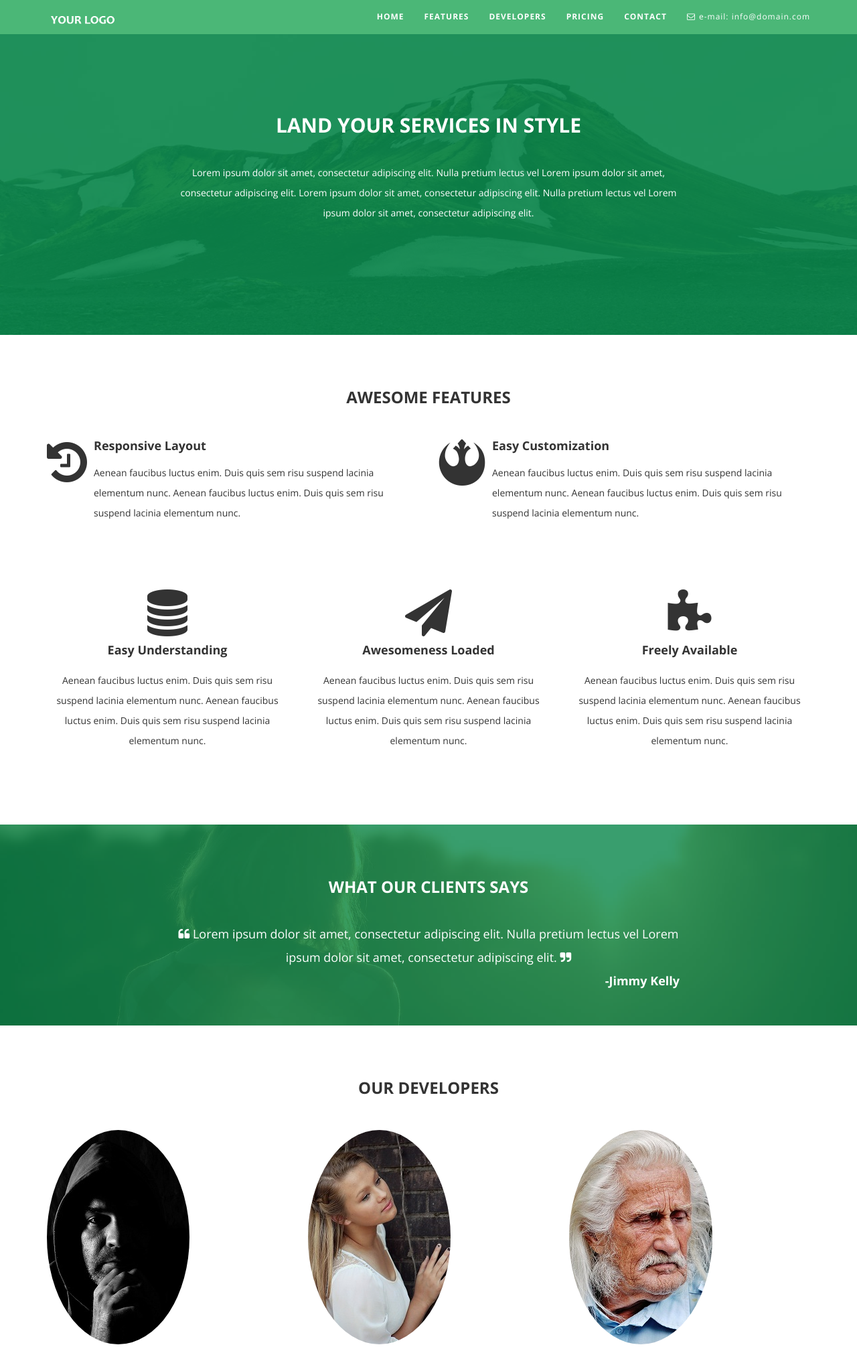
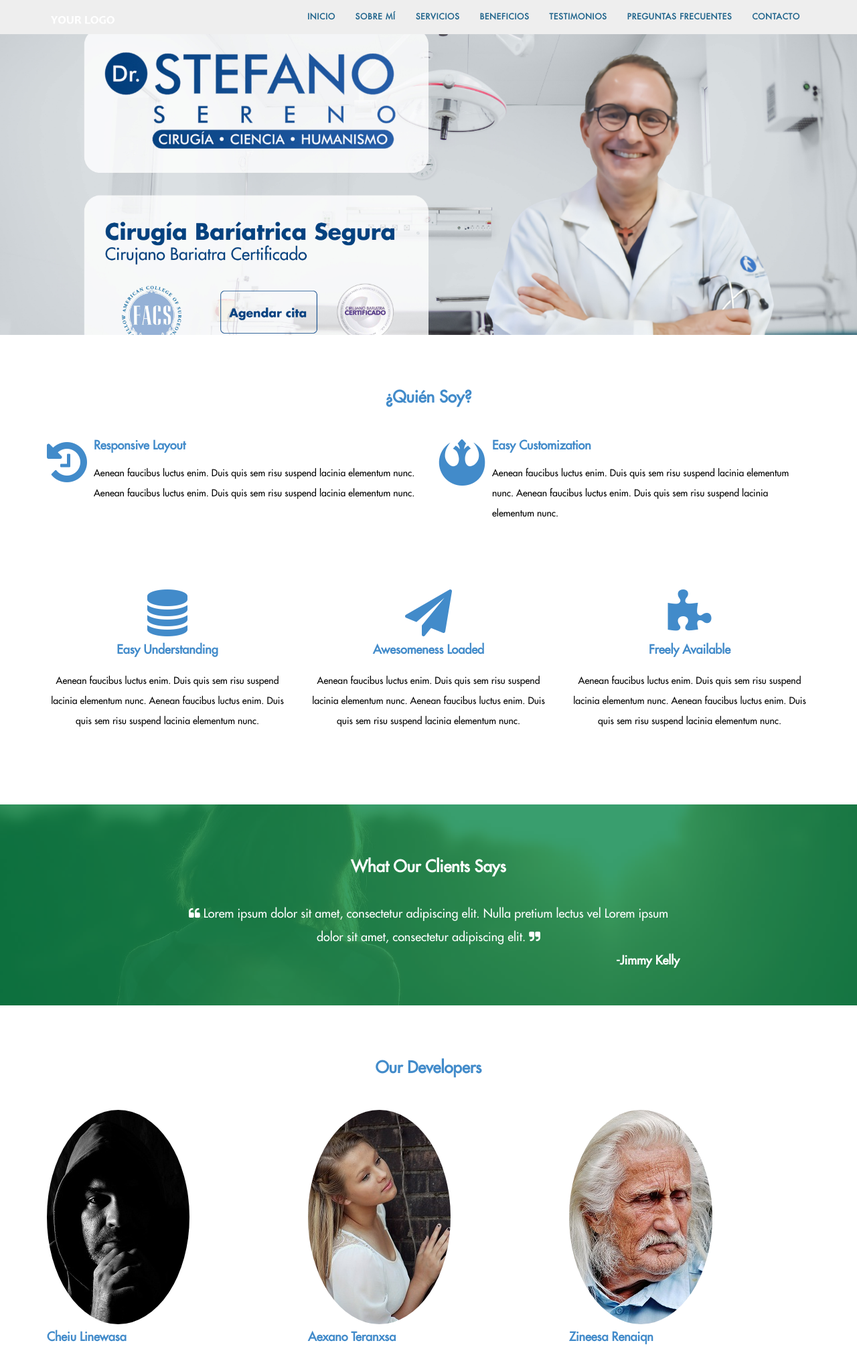
Before and after one commit to nightfury-04/dr-stefano, a PHP site: page / in a window 1280 px wide. Shown: the top 2011 px of the page at 67% size. Run offline with PHP 8.4, Linux system fonts and the light colour scheme.

Commit message:
Modify styles and delete unnecessary files

```diff
--- a/css/style.css
+++ b/css/style.css
@@ -12,163 +12,167 @@
 /* =============================================================
    GENERAL STYLES
  ============================================================ */
-body {
-    font-family: 'Open Sans', sans-serif;
-    line-height: 30px;
-
+ @font-face {
+  font-family: "FuturaStd-Medium";
+  src: url(../fonts/Futura/FuturaStd-Medium.otf);
 }
 
+@font-face {
+  font-family: "FuturaStd-Bold";
+  src: url(../fonts/Futura/FuturaStd-Bold.otf);
+}
+
+ body {
+  font-family: "FuturaStd-Medium";
+  line-height: 30px;
+}
 
 h2 {
-    padding-top:50px;
+  padding-top: 50px;
   text-transform: uppercase;
-    padding-bottom:20px;
-    color:#000;
+  padding-bottom: 20px;
+  color: #000;
 }
 h3 {
-    padding-top:30px;
-     padding-bottom:40px;
-     text-align:center;
-     font-weight:900;
-     text-transform:uppercase;
+  padding-top: 30px;
+  padding-bottom: 40px;
+  text-align: center;
+  font-weight: 900;
+  text-transform: capitalize;
 }
 section {
-    padding-top:30px;
-    padding-bottom:40px;
+  padding-top: 30px;
+  padding-bottom: 40px;
 }
 .just-pad {
-    padding-bottom:50px;
-    padding-top:80px;
+  padding-bottom: 50px;
+  padding-top: 80px;
 }
 
 p {
-    padding:10px 0px;
+  padding: 10px 0px;
+  color: #000;
 }
 /*=====================================
   NAVBAR STYLES
     ===================================*/
 
 .logo-custom {
-     max-height:30px
+  max-height: 30px;
 }
 #menu {
-    background-color:#4bb777;
-    color:#fff;
-    font-size:12px;
-    font-weight:900;
-    letter-spacing:1px;
-
+  background-color: #eeeeee;
+  color: #64ccc5;
+  font-size: 12px;
+  font-weight: 900;
+  letter-spacing: 1px;
+  text-transform: uppercase;
 }
 .navbar-inverse {
-border-color:transparent;
+  border-color: transparent;
 }
-.navbar-inverse .navbar-nav > li > a,.navbar-inverse .navbar-nav > li > a:hover {
-color: #FFF;
+.navbar-inverse .navbar-nav > li > a,
+.navbar-inverse .navbar-nav > li > a:hover {
+  color: #22668D;
 }
 
 .home-mail {
-    font-size:12px;
-    font-weight:normal;
-    padding-left:5px;
+  font-size: 12px;
+  font-weight: normal;
+  padding-left: 5px;
 }
 /*=====================================
   HEADERS STYLES
     ===================================*/
 
-
 .header-sec {
-
   padding-top: 10px;
   padding-bottom: 60px;
-    background: url(../img/head.jpg) no-repeat center center;
+  background: url(../img/banner.jpg) no-repeat;
   padding: 0;
   -webkit-background-size: cover;
   background-size: cover;
- color:#fff;
- background-attachment:fixed;
+  color: #fff;
+  background-attachment: fixed;
 }
-.header-sec .overlay{
-    background:rgba(8, 134, 74, 0.90);
+.header-sec .overlay {
+  /* background: rgba(8, 134, 74, 0.9); */
   min-height: 500px;
 }
 .header-sec h2 {
-        color:#fff;
-        padding-top:150px;
+  color: #fff;
+  padding-top: 150px;
 }
-
-
 
 /*=====================================
   TESTIMONIALS STYLES
     ===================================*/
 
-
 .testi-sec {
-
   padding-top: 10px;
   padding-bottom: 60px;
   background: url(../img/testi.jpg) no-repeat center center;
   padding: 0;
   -webkit-background-size: cover;
   background-size: cover;
- color:#fff;
- background-attachment:fixed;
-
+  color: #fff;
+  background-attachment: fixed;
 }
-.testi-sec .overlay{
-    background:rgba(8, 134, 74, 0.80);
+.testi-sec .overlay {
+  background: rgba(8, 134, 74, 0.8);
   min-height: 300px;
 }
 .testi-sec h3 {
-        color:#fff;
-        padding-top:60px;
-        padding-bottom:30px;
+  color: #fff;
+  padding-top: 60px;
+  padding-bottom: 30px;
 }
 
 .testi-sec h4 {
-    line-height:35px;
+  line-height: 35px;
 }
-
 
 /*=====================================
   PRICING STYLES
     ===================================*/
 
 .price-sec {
-
   padding-top: 40px;
   padding-bottom: 60px;
-    color:#fff;
-
-
+  color: #fff;
 }
 .price-sec span {
-        font-size:90px;
+  font-size: 90px;
 }
 
 .single-price {
-    background-color:rgba(8, 134, 74,1);
-    padding:50px;
+  background-color: rgba(142, 205, 221, 1);
+  padding: 50px;
 }
 .multi-price {
-    background-color:#4bb777;
-    padding:50px;
+  background-color: #22668D;
+  padding: 50px;
 }
 /*=====================================
   CONTACT STYLES
     ===================================*/
 .contact {
-    font-size:20px;
-    line-height:35px;
+  font-size: 20px;
+  line-height: 35px;
 }
 /*=====================================
   FOOTER STYLES
     ===================================*/
 
 .myfooter {
-    background-color:#4bb777;
-    padding:5px 40px 5px 40px;
-    color:#fff;
-    font-size:14px;
-    text-align:right;
+  background-color: #8ECDDD;
+  padding: 5px 40px 5px 40px;
+
 }
+
+.footerText {
+  color: #fff;
+  font-size: 14px;
+  text-align: right;
+  padding: 0;
+}
--- a/css/themes/green.css
+++ /dev/null
@@ -1,57 +0,0 @@
-/*====================================
-        Authour URI: www.binarytheme.com
-    License: Commons Attribution 3.0
-
-    http://creativecommons.org/licenses/by/3.0/
-
-    100% Free To use For Personal And Commercial Use.
-    IN EXCHANGE JUST GIVE US CREDIT US AND TELL YOUR FRIENDS ABOUT US
-
-      Color: Green
-  ======================================*/
-
-/*=====================================
-  NAVBAR STYLES
-    ===================================*/
-
-
-#menu {
-    background-color:#4bb777;
-
-}
-
-/*=====================================
-  HEADERS STYLES
-    ===================================*/
-
-
-.header-sec .overlay{
-    background:rgba(8, 134, 74, 0.90);
-}
-
-  /*=====================================
-  TESTIMONIALS STYLES
-    ===================================*/
-
-.testi-sec .overlay{
-    background:rgba(8, 134, 74, 0.80);
-}
-
-
-/*=====================================
-  PRICING STYLES
-    ===================================*/
-
-.single-price {
-    background-color:rgba(8, 134, 74,1);
-}
-.multi-price {
-    background-color:#4bb777;
-}
-/*=====================================
-  FOOTER STYLES
-    ===================================*/
-
- .myfooter {
-    background-color:#4bb777;
-}
--- a/index.php
+++ b/index.php
@@ -1,12 +1,12 @@
 <!DOCTYPE html>
-<html xmlns="http://www.w3.org/1999/xhtml">
+<html>
 
 <head>
     <meta charset="utf-8" />
     <meta name="viewport" content="width=device-width, initial-scale=1, maximum-scale=1" />
     <meta name="description" content="" />
     <meta name="author" content="" />
-    <title>Landing Page Template</title>
+    <title>Dr Stefano Sereno</title>
     <!-- BOOTSTRAP CORE STYLE CSS -->
     <link href="css/bootstrap.css" rel="stylesheet" />
     <!-- FONT AWESOME CSS -->
@@ -20,7 +20,7 @@
 </head>
 
 <body>
-    <!--END STYLE SWITCHER-->
+
     <div class="navbar navbar-inverse navbar-fixed-top move-me" id="menu">
         <div class="container">
             <div class="navbar-header">
@@ -33,24 +33,25 @@
             </div>
             <div class="navbar-collapse collapse">
                 <ul class="nav navbar-nav navbar-right">
-                    <li><a href="#home">HOME</a></li>
-                    <li><a href="#features">FEATURES</a></li>
+                    <li><a href="#home">Inicio</a></li>
+                    <li><a href="#about">Sobre mí</a></li>
 
-                    <li><a href="#developers">DEVELOPERS</a></li>
-                    <li><a href="#pricing">PRICING</a></li>
-                    <li><a href="#contact">CONTACT</a></li>
-                    <li><a href="mailto:info@domain.com?Subject=Product%20Enquiry" target="_top"> <i class="fa fa-envelope-o"></i><span class="home-mail">e-mail: info@domain.com</span></a></li>
+                    <li><a href="#services">Servicios</a></li>
+                    <li><a href="#benefit">Beneficios</a></li>
+                    <li><a href="#testimony">Testimonios</a></li>
+                    <li><a href="#question">Preguntas frecuentes</a></li>
+                    <li><a href="#contact">Contacto</li>
                 </ul>
             </div>
 
         </div>
     </div>
     <!--NAVBAR SECTION END-->
+
     <section class="header-sec" id="home">
         <div class="overlay">
             <div class="container">
-                <div class="row text-center">
-
+                <!-- <div class="row text-center">
                     <div class="col-lg-8 col-lg-offset-2 col-md-8 col-md-offset-2 col-sm-10 col-sm-offset-1">
 
                         <h2 data-scroll-reveal="enter from the bottom after 0.1s">
@@ -64,39 +65,29 @@
                             Nulla pretium lectus vel Lorem ipsum dolor sit amet, consectetur adipiscing elit.
                             Lorem ipsum dolor sit amet, consectetur adipiscing elit.
                             Nulla pretium lectus vel Lorem ipsum dolor sit amet, consectetur adipiscing elit.
-
                         </p>
-
                         <br />
-
-
-
-
                     </div>
-
-                </div>
+                </div> -->
             </div>
         </div>
 
     </section>
     <!--HEADER SECTION END-->
-    <section class="features" id="features">
+
+    <section class="features" id="about">
         <div class="container">
             <div class="row text-center">
-
                 <div class="col-lg-8 col-lg-offset-2 col-md-8 col-md-offset-2 col-sm-10 col-sm-offset-1">
-
                     <h3 data-scroll-reveal="enter from the bottom after 0.1s">
                         <strong>
-                            Awesome Features
+                            ¿Quién Soy?
                         </strong>
                     </h3>
+                </div>
+            </div>
 
-                </div>
-
-            </div>
             <div class="row ">
-
                 <div class="col-lg-6 col-md-6 col-sm-6" data-scroll-reveal="enter from the left after 0.4s">
                     <div class="media">
                         <div class="pull-left">
@@ -183,11 +174,6 @@
                             <br />
                             <span class="pull-right"><strong>-Jimmy Kelly</strong></span>
                         </h4>
-
-
-
-
-
                     </div>
 
                 </div>
@@ -207,10 +193,6 @@
                             Our Developers
                         </strong>
                     </h3>
-
-
-
-
 
                 </div>
 
@@ -253,48 +235,27 @@
     </section>
     <!--DEVELOPERS SECTION END-->
     <section class="price-sec text-center " id="pricing">
-
-
-
         <div class="col-lg-6  col-md-6 col-sm-6 single-price" data-scroll-reveal="enter from the left after 0.2s">
-
             <span>199 <i class="fa fa-dollar"></i></span>
-
             <h1>SINGLE LICENSE</h1>
-
-
-
-
-
         </div>
         <div class="col-lg-6  col-md-6 col-sm-6 multi-price" data-scroll-reveal="enter from the right after 0.2s">
-
-
             <span>890 <i class="fa fa-dollar"></i></span>
             <h1>MULTIPLE LICENSE</h1>
-
-
-
-
         </div>
-
 
     </section>
     <!--PRICING SECTION END-->
     <section class="contact" id="contact">
         <div class="container">
             <div class="row text-center ">
-
                 <div class="col-lg-8 col-lg-offset-2 col-md-8 col-md-offset-2 col-sm-10 col-sm-offset-1">
-
                     <h3 data-scroll-reveal="enter from the bottom after 0.1s">
                         <strong>
                             Stay Connected
                         </strong>
                     </h3>
-
                 </div>
-
             </div>
 
             <div class="row">
@@ -306,31 +267,26 @@
                         USA - 002301
                         <br />
                         email: info@domain.com
+                    </p>
+                </div>
 
-                    </p>
-
-
-
-                </div>
                 <div class="col-lg-6 col-md-6 col-sm-6" data-scroll-reveal="enter from the left after 0.4s">
                     <strong>Just Small Text</strong>
                     <p>
                         Aenean faucibus luctus enim. Duis quis sem risu suspend lacinia elementum nunc.
                     </p>
+                </div>
+            </div>
+        </div>
 
-
-                </div>
-
-            </div>
-
-        </div>
     </section>
     <!--CONTACT SECTION END-->
+
     <div class="myfooter">
-        &copy; 2014 yourdomain.com | by: <a href="http://binarytheme.com" style="color:#fff;" target="_blank">www.binarytheme.com</a>
-
+        <p class="footerText">Copyright &copy; 2023 Dr Stefano Sereno - Cirujano Bariatra en Guadalajara | Aviso de publicidad COFEPRIS: 2314102002A00180</p>
     </div>
     <!--FOOTER SECTION END-->
+
     <!--  Jquery Core Script -->
     <script src="assets/js/jquery-1.10.2.js"></script>
     <!--  Core Bootstrap Script -->
@@ -343,7 +299,6 @@
     <script src="assets/js/styleSwitcher.js"></script>
     <!--  Custom Scripts -->
     <script src="assets/js/custom.js"></script>
-
 </body>
 
 </html>
```
Also changed, not shown: css/styleSwitcher.css (added, +73 -0 lines), css/themes/red.css (deleted, +0 -57 lines), fonts/Futura/FuturaStd-Bold.otf (added), fonts/Futura/FuturaStd-Medium.otf (added), img/banner.jpg (added). Lines whose indentation alone changed are shown as unchanged.
